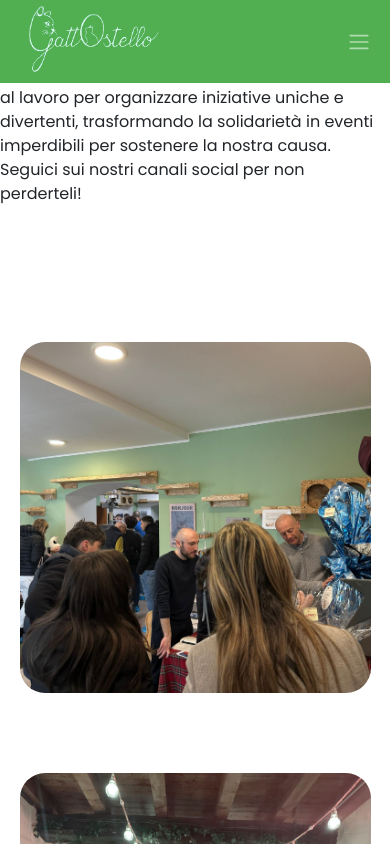
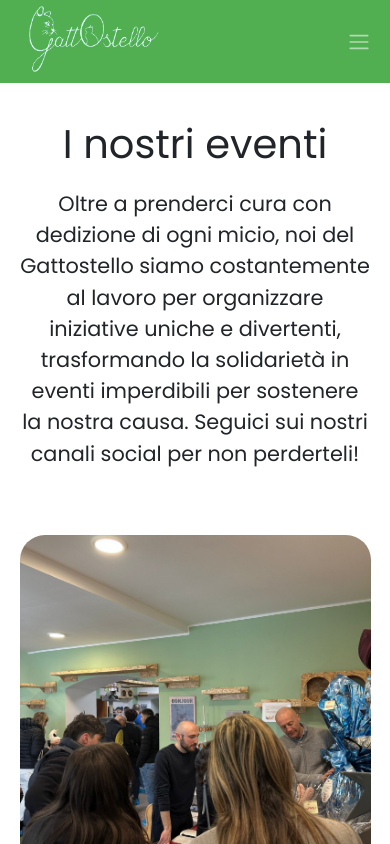
Before and after one commit to StefanoSalaa98/Gattostello, a React (Vite) app in the folder frontend/: page /eventi in a window 390 px wide. Shown: the top 844 px of the page. Built offline with nearby package versions, Linux system fonts and the light colour scheme.

Commit message:
Gestisci stile e responsive nuovo testo

```diff
--- a/frontend/src/css/Eventi.css
+++ b/frontend/src/css/Eventi.css
@@ -1,3 +1,21 @@
+.intro-eventi {
+    padding-top: 120px;
+    padding-bottom: 50px;
+    width: 50%;
+    margin: 0 auto;
+    text-align: center;
+
+    h2 {
+        font-size: 2.5em;
+        margin-bottom: 20px;
+    }
+
+    p {
+        font-size: 1.3em;
+    }
+
+}
+
 .eventi-container {
     width: 90%;
     margin: 0 auto;
@@ -5,7 +23,6 @@
     justify-content: center;
     flex-wrap: wrap;
     gap: 80px;
-    padding-top: 120px;
     margin-bottom: 100px;
 }
 
@@ -88,8 +105,13 @@
 }
 
 /* imposto una larghezza massima dei contenitori per gestire monitor molto grandi */
+
 .eventi-container {
     max-width: 1200px;
+}
+
+.intro-eventi {
+    max-width: 800px;
 }
 
 
@@ -98,12 +120,20 @@
     .flip-card {
         width: 70%;
     }
+
+    .intro-eventi {
+        width: 70%;
+    }
 }
 
 @media (max-width: 768px) {
 
+    .intro-eventi {
+        width: 85%;
+    }
+
     .flip-card {
-        width: 85%;
+        width: 90%;
     }
 
     .flip-card-back {
@@ -123,6 +153,10 @@
 
 @media (max-width: 480px) {
 
+    .intro-eventi {
+        width: 90%;
+    }
+
     .flip-card {
         width: 100%;
     }
```
